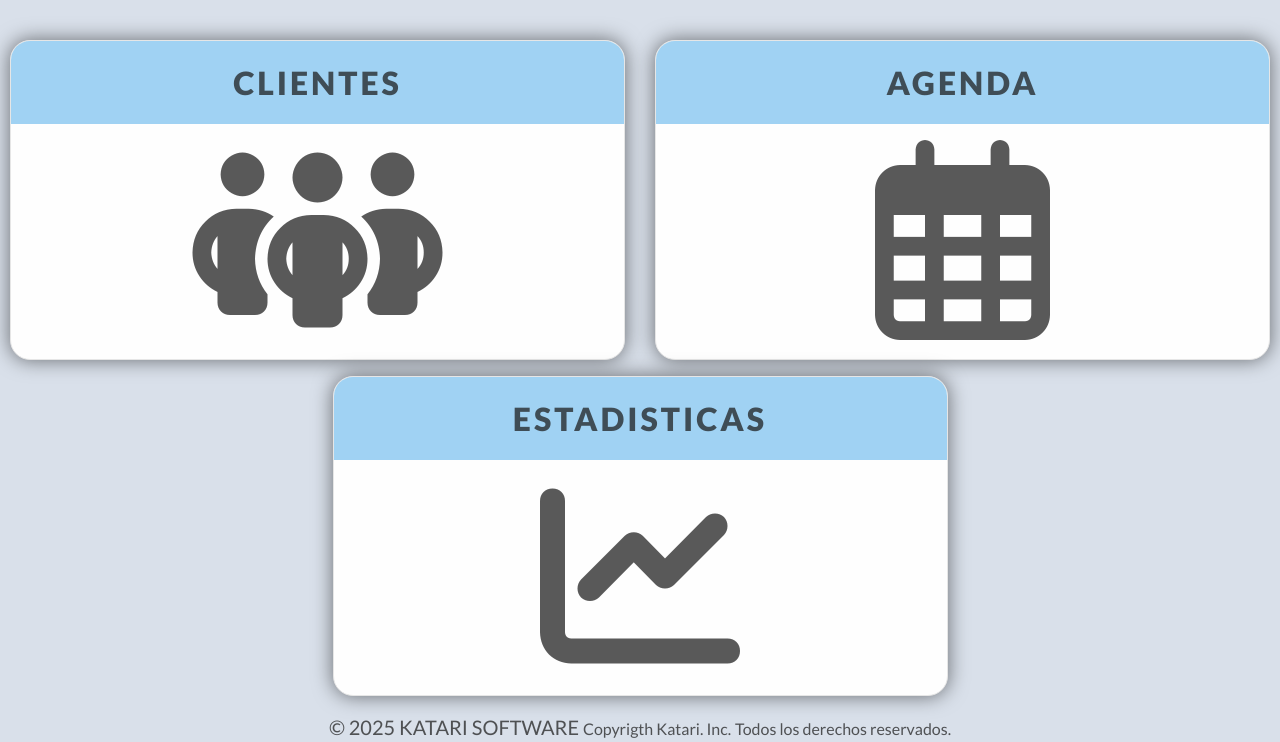
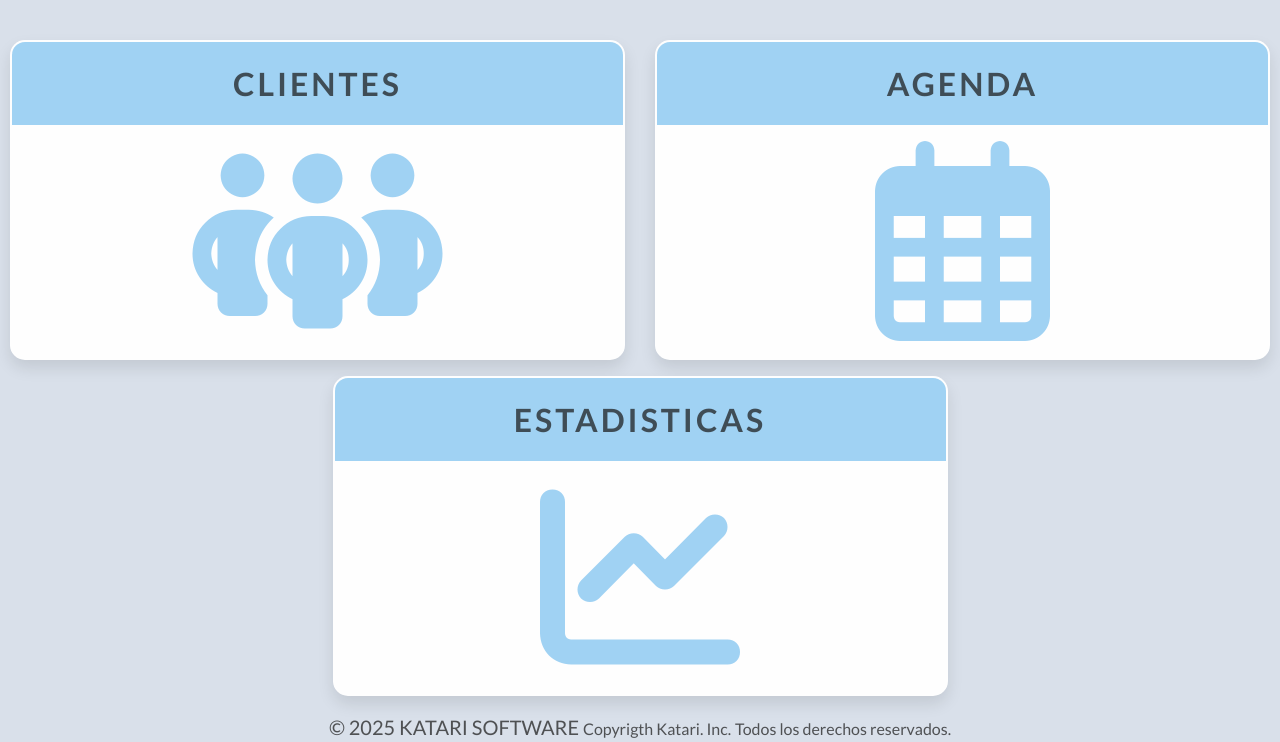
Before and after one commit to ZETA-Z02/clinic, a PHP site: page /clinic/ in a window 1280 px wide. Shown: the part 80-822 px from the top of the page. Run offline with PHP 8.4, Linux system fonts and the light colour scheme; the visitor is signed in with stand-in values (Sample User, id 1); some libraries are stand-ins or nearby versions.

Commit message:
stilos correcciones

```diff
--- a/public/css/dashboard.css
+++ b/public/css/dashboard.css
@@ -7,13 +7,26 @@
   }
 /* CARDS DE ENLACES*/
 .card {
-  border-radius: 20px;
+  border-radius: 15px;
   box-shadow: 0 0 20px #0008;
   height: 40vh;
+
+
+  backdrop-filter: blur(10px);
+  transition: all 0.3s ease;
+    border: 2px solid rgba(255, 255, 255, 0.2);
+    box-shadow: 0 8px 16px rgba(0, 0, 0, 0.1);
+    text-decoration: none;
+    color: #333;
+}
+.card-title {
+  font-weight: bold !important;
 }
 .card:hover{
-    box-shadow: 0 0 20px #0008;
-    scale: 1.2;
+    /* box-shadow: 0 0 20px #0008; */
+    box-shadow: 0 12px 24px rgba(0, 0, 0, 0.2);
+    /* scale: 1.2; */
+    transform: translateY(-10px);
 }
 .card p{
     font-size: 2rem;
@@ -22,6 +35,8 @@
 }
 .card i{
     font-size: 25vh;
+    margin-bottom: 1rem;
+    color: var(--azul-claro);
 }
 .cards__enlaces .card .card-divider {
   margin: 0;
--- a/views/dashboard/index.php
+++ b/views/dashboard/index.php
@@ -6,7 +6,7 @@
     <div class="grid-x align-center grid-margin-x cards__enlaces">
         <a href="<?php getrute('clientes'); ?>" class="cell large-6 card card-clientes">
             <div class="card-divider align-center">
-                <p class="lead">CLIENTES</p>
+                <p class="lead card-title">CLIENTES</p>
             </div>
             <div class="card-section text-center">
                 <i class="fa-solid fa-people-group"></i>
@@ -14,7 +14,7 @@
         </a>
         <a href="<?php getrute('agenda'); ?>" class="cell large-6 card card-agenda">
             <div class="card-divider align-center">
-                <p class="lead">AGENDA</p>
+                <p class="lead card-title">AGENDA</p>
             </div>
             <div class="card-section text-center">
                 <i class="fa-regular fa-calendar-days"></i>
@@ -22,7 +22,7 @@
         </a>
         <a href="<?php getrute('estadisticas'); ?>" class="cell large-6 card card-estadisticas">
             <div class="card-divider align-center">
-                <p class="lead">ESTADISTICAS</p>
+                <p class="lead card-title">ESTADISTICAS</p>
             </div>
             <div class="card-section text-center">
                 <i class="fa-solid fa-chart-line"></i>
--- a/views/sidebar.php
+++ b/views/sidebar.php
@@ -42,7 +42,7 @@
     <div class="off-canvas position-left reveal-for-large sidebar-z" id="offCanvas" data-off-canvas>
       <div class="grid-container nav-z">
         <div class="grid-x align-center margin-top-1">
-          <img class="shadow" src="<?php image('katariwhite.png') ?>" alt="katari" width="60%">
+          <img class="shadow" src="<?php image('chic.jpg') ?>" alt="katari" width="70%">
         </div>
         <hr>
         <div class="grid-x">
```
